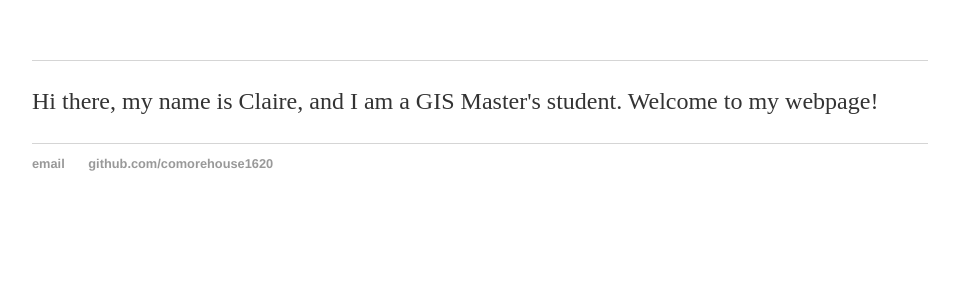
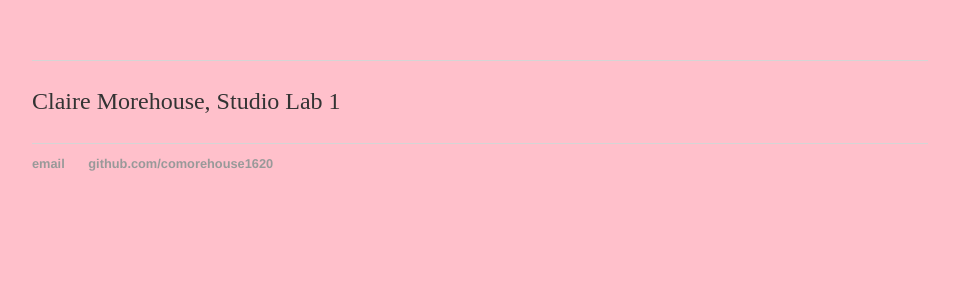
Before and after one commit to comorehouse1620/comorehouse1620.github.io, a Jekyll site: the page index.html, which Jekyll copies as it is, in a window 1280 px wide. Shown: the top 300 px of the page, without its empty margins (160-1119 px from the left). Built offline with Jekyll 4.4.1, drawn with Linux system fonts in a browser that asks for light colours.

Commit message:
Update index.html

```diff
--- a/index.html
+++ b/index.html
@@ -6,9 +6,9 @@
 		<link rel="stylesheet" type="text/css" href="/css/main.css">
 	</head>
 	<footer></footer>
-	<body>
+	<body bgcolor="pink"></body>
 		<div>
-			<p>Hi there, my name is Claire, and I am a GIS Master's student. Welcome to my webpage!</p>
+			<p>Claire Morehouse, Studio Lab 1</p>
 		</div>
 
 		<footer>
```
